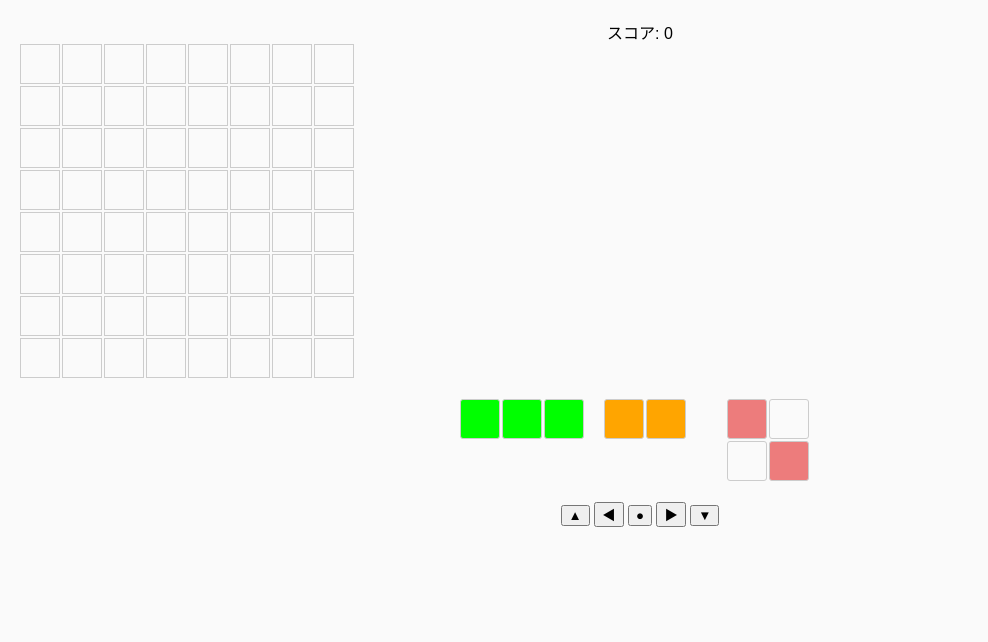
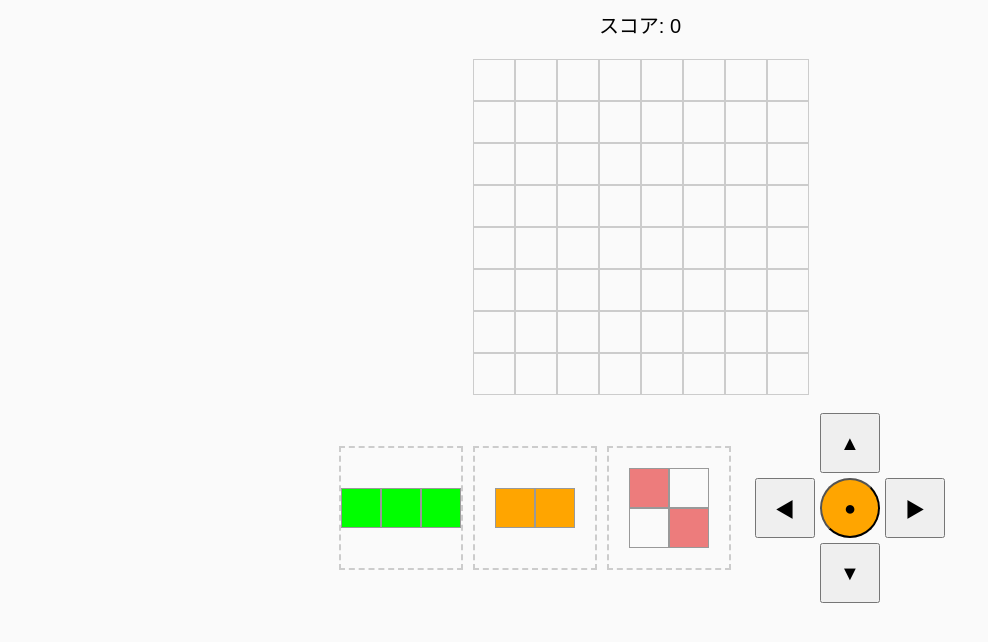
Before and after one commit to tuchil/blockgame, a plain HTML site: page index.html in a window 1280 px wide. Shown: the whole page, without its empty margins (0-988 px from the left). Drawn offline with Linux system fonts and the light colour scheme.

Commit message:
Update style.css

```diff
--- a/style.css
+++ b/style.css
@@ -1,24 +1,16 @@
 body {
-  font-family: sans-serif;
+  font-family: Arial, sans-serif;
   text-align: center;
   background: #fafafa;
-  margin: 0;
-  padding: 20px;
 }
 
-#top-bar {
-  display: flex;
-  justify-content: space-between;
-  align-items: center;
-  max-width: 520px;
-  margin: 0 auto 10px;
+h1 {
+  margin: 10px 0;
 }
 
-#game-container {
-  display: flex;
-  flex-direction: column;
-  align-items: center;
-  gap: 30px;
+#score {
+  margin: 10px 0;
+  font-size: 20px;
 }
 
 #game-board {
@@ -26,65 +18,131 @@ body {
   grid-template-columns: repeat(8, 40px);
   grid-template-rows: repeat(8, 40px);
   gap: 2px;
-  margin-bottom: 20px;
+  margin: 20px auto;
+  width: fit-content;
 }
 
 .cell {
   width: 40px;
   height: 40px;
-  background-color: #fff;
   border: 1px solid #ccc;
+  background-color: white;
 }
 
+
+
+.cell.blocked-preview {
+  background-color: rgba(255, 0, 0, 0.5); /* 半透明赤 */
+}
+
+
+.cell.filled {
+  background: gray;
+}
+
+/* スロットとボタンの横並び配置 */
+#block-picker-container {
+  display: flex;
+  align-items: center;
+  justify-content: center;
+  gap: 20px;
+  margin-top: 20px;
+}
+
+/* スロット全体 */
 #block-picker {
   display: flex;
-  justify-content: center; /* 中央揃え */
-  gap: 3px;                /* ブロック間の隙間を8pxに狭める */
-  margin-bottom: 20px;
+  gap: 10px;
+  min-width: 400px; /* 3スロット分を常に確保 */
+  justify-content: center;
 }
 
+/* スロット枠 */
 .block-slot {
-  margin-left: 10px;
-  width: 110px;
-  user-select: none;
+  width: 120px;
+  height: 120px;
+  border: 2px dashed #ccc;
   display: flex;
-  justify-content: center; /* 中央揃え */
+  align-items: center;
+  justify-content: center;
 }
 
+/* ブロック */
 .block {
-  cursor: grab;
-  /* 既に大きさ調整してるならここはそのままでOK */
-  /* scaleはJSで制御しているならCSSでは通常サイズで */
-  transform-origin: top left;
-}
-
-.block.dragging {
-  /* 拡大してセルサイズに */
-  transform: scale(1);
-  position: absolute;
-  cursor: grabbing;
-  pointer-events: none;
-  z-index: 1000;
-  transition: none;
+  display: inline-block;
 }
 
 .block-cell {
-  width: 40px; /* ブロックのセルは40px正方形に */
+  width: 40px;
   height: 40px;
-  margin: 1px;
+  border: 1px solid #999;
   box-sizing: border-box;
-  border-radius: 3px;
 }
 
-
-#game-over {
-  display: none;
-  font-size: 2em;
-  color: red;
-  margin-top: 20px;
+/* 十字ボタン */
+#controls {
+  display: grid;
+  grid-template-columns: 60px 60px 60px;
+  grid-template-rows: 60px 60px 60px;
+  gap: 5px;
 }
 
-.cell, .block-cell {
-  box-sizing: border-box;
-  border: 1px solid #ccc;
+#controls button {
+  font-size: 20px;
+  padding: 10px;
+  cursor: pointer;
 }
+
+#up {
+  grid-column: 2;
+  grid-row: 1;
+}
+
+#left {
+  grid-column: 1;
+  grid-row: 2;
+}
+
+#place {
+  border-radius:50%;
+  grid-column: 2;
+  grid-row: 2;
+  background: orange;
+}
+
+#right {
+  grid-column: 3;
+  grid-row: 2;
+}
+
+#down {
+  grid-column: 2;
+  grid-row: 3;
+}
+
+/* ゲームオーバー表示 */
+#game-over {
+  position: absolute;
+  top: 50%;
+  left: 50%;
+  transform: translate(-50%, -50%);
+  font-size: 48px;
+  background-color: rgba(0,0,0,0.6);
+     background-clip: border-box;
+	padding: 50px;
+  color: white;
+  font-weight: bold;
+  text-align: center;
+  z-index: 10;
+}
+
+#game-over span {
+  display: block;
+  font-size: 24px;
+  margin-top: 20px;
+  color: black;
+}
+
+.hidden {
+  display: none;
+}
```
